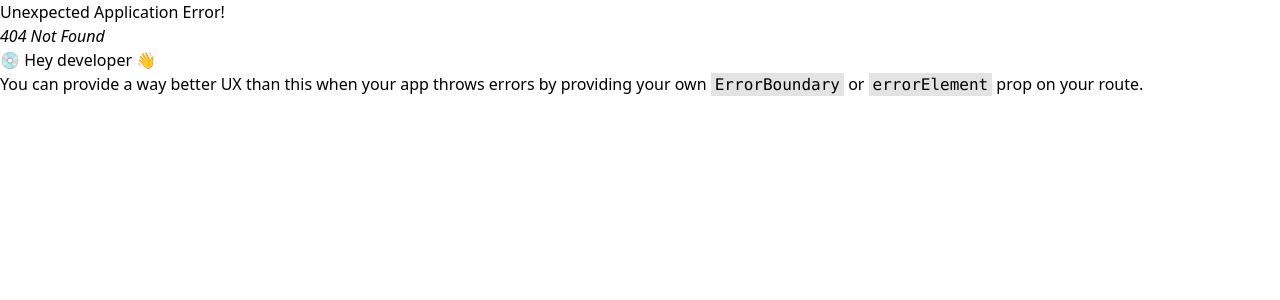
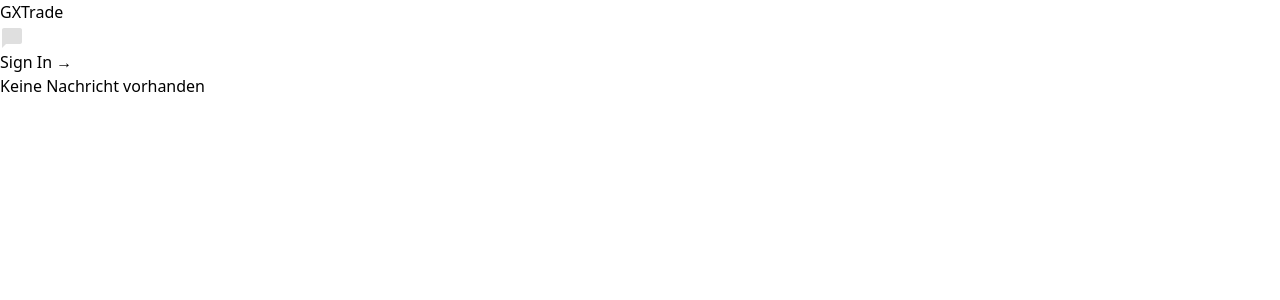
Before and after one commit to GameXTrade/GXT-Frontend, a React (Vite) app: page /status in a window 1280 px wide. Before the commit this address had no page. Shown: the top 300 px of the page. Built offline with nearby package versions, Linux system fonts and the light colour scheme.

Commit message:
add status page

```diff
--- a/src/components/RootLayout.jsx
+++ b/src/components/RootLayout.jsx
@@ -1,5 +1,5 @@
 import React, { useContext } from 'react'
-import { NavLink,Outlet } from "react-router-dom";
+import { NavLink, Outlet } from "react-router-dom";
 import ChatBubbleIcon from '@mui/icons-material/ChatBubble';
 import UserContext from '../context/UserContext';
 
--- a/src/main.jsx
+++ b/src/main.jsx
@@ -13,6 +13,7 @@ import RootLayout from './components/RootLayout';
 
 // Contextprovider
 import UserContextProvider from './context/UserContextProvider';
+import Status from './pages/Status';
 
 const router = createBrowserRouter(
   createRoutesFromElements(
@@ -21,6 +22,7 @@ const router = createBrowserRouter(
       <Route index element={<Home/>}/>
       <Route path='sign-in'element={<SignIn/>}/>
       <Route path='verify'element={<VerifyToken />}/>
+      <Route path='status'element={<Status />}/>
     </Route>
 
   )
--- /dev/null
+++ b/src/pages/Status.jsx
@@ -0,0 +1,28 @@
+import React, { useContext } from 'react'
+import { useLocation } from 'react-router-dom';
+export default function Status() {
+    const location = useLocation();
+    const message = location.state ? location.state.message : "Keine Nachricht vorhanden";
+    let content;
+    if (message==="NOT OK"){
+        content = <h1 className='flex flex-col items-center'>
+                    <div>Verifizierungslink ungültig.</div>
+                    <div>User ist schon verifiziert</div>
+                </h1>
+    }else if (message==="OK"){
+        content = <h1 className='flex flex-col items-center'>
+                    <div>Erfolgreich verifiziert.</div>
+                </h1>
+    }else{
+        content = <h1 className='flex flex-col items-center'>
+                    {message}
+                </h1>
+    }
+    return (
+        <div className='flex justify-center items-center text-xl' style={{ height: "calc(100dvh - 64px)" }}>
+
+            {content}
+        </div>
+
+    )
+}
--- a/src/pages/VerifyToken.jsx
+++ b/src/pages/VerifyToken.jsx
@@ -1,10 +1,13 @@
 import React, { useContext, useEffect } from 'react';
 import axios from '../api/axios';
 import UserContext from '../context/UserContext';
+import { useNavigate } from 'react-router-dom';
 
 function VerifyUser() {
 
     const {setUser} = useContext(UserContext)
+
+    const navigate = useNavigate()
 
     useEffect(() => {
         const verifyUser = async () => {
@@ -13,13 +16,13 @@ function VerifyUser() {
                 const response = await axios.get('/user/verify-user');
                 console.log('Verification response:', response.data);
                 if (response.data.code === "OK"){
-                    console.log("Alles okay")
+                    localStorage.setItem('user', JSON.stringify(response.data.token))
+                    setUser(response.data.token)
+                    navigate("/status", {state: {message: response.data.code}})
                 }else if(response.data.code === "NOT OK"){
-                    console.log("already verified > redirect to home",response.data.token)
-                    setUser(response.data.token)
-                    localStorage.setItem('user', JSON.stringify(response.data.token))
+                    navigate("/status", {state: {message: response.data.code}})
                 }else {
-                    console.log(response.data.code)
+                    navigate("/status", {state: {message: response.data.code}})
                 }
             } catch (error) {
                 console.error('Error verifying user:', error);
```
